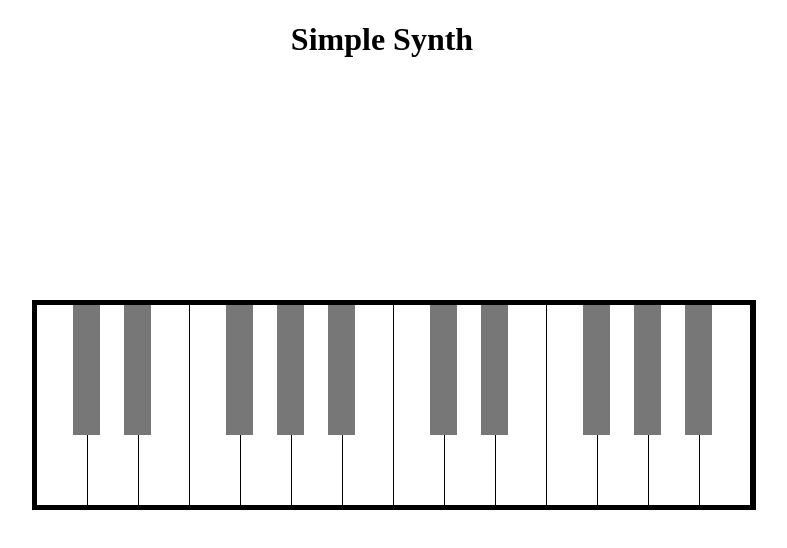
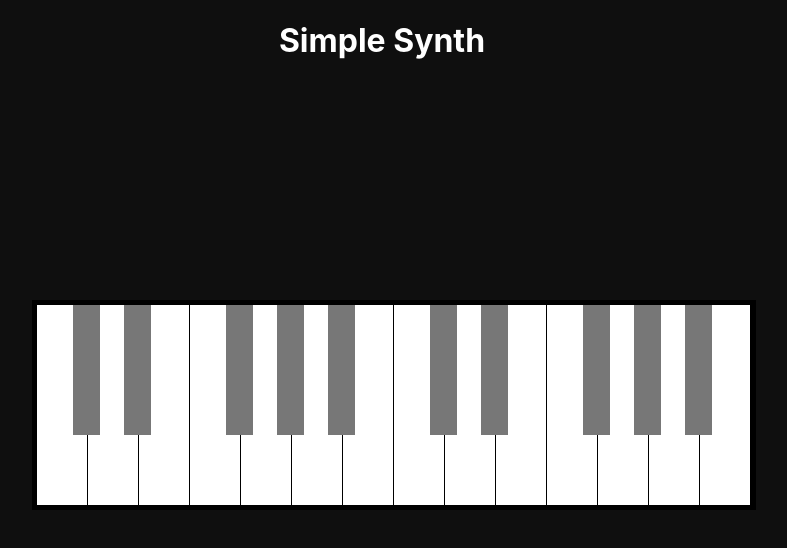
Before and after one commit to thereeling/JS_Synth, a website: page index.html in a window 1280 px wide. Shown: the whole page, without its empty margins (258-1045 px from the left). Drawn offline with nearby package versions, Linux system fonts and the light colour scheme.

Commit message:
updated Readme

```diff
--- a/JS/index.js
+++ b/JS/index.js
@@ -1,5 +1,4 @@
 const synth = new Tone.PolySynth().toDestination();
-synth.connect(Tone.Master);
 const notes = ['C', 'D', 'E', 'F', 'G', 'A', 'B'];
 var html = '';
 for (let octave = 0; octave < 2; octave++) {
@@ -22,6 +21,7 @@ for (let octave = 0; octave < 2; octave++) {
 }
 
 
+
 document.getElementById('container').innerHTML = html;
 
 const noteUp = (elem, isSharp) => {
--- a/assets/style.css
+++ b/assets/style.css
@@ -1,5 +1,8 @@
 * {
     text-align: center;
+    background-color: rgb(15, 15, 15);
+    font-family: -apple-system, BlinkMacSystemFont, 'Segoe UI', Roboto, Oxygen, Ubuntu, Cantarell, 'Open Sans', 'Helvetica Neue', sans-serif;
+    color: white;
 }
 
 #container {
```
Also changed, not shown: README.md, assets/Screenshot 2022-05-05 at 22-49-36 Simple Synth.png (added), 1 other file.
